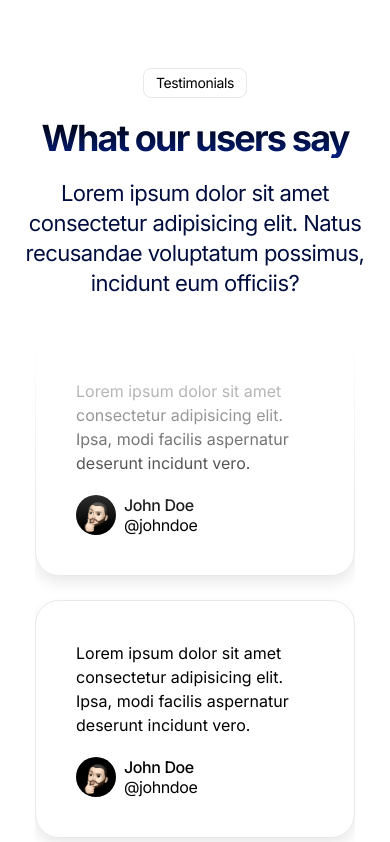
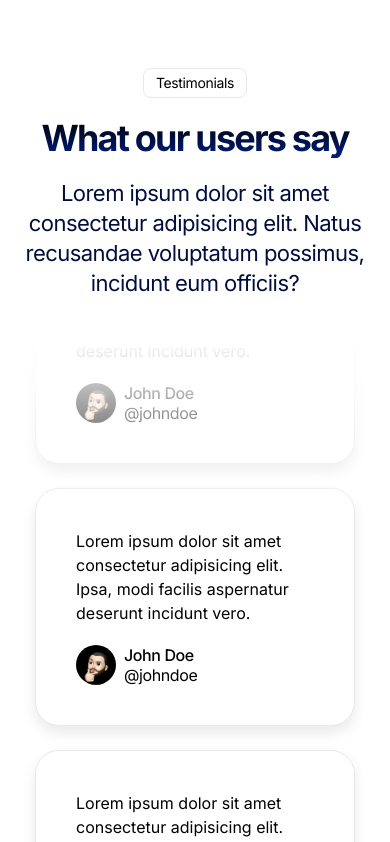
Before and after one commit to Cesare10-dev/landingpagentf, a Next.js app: page / in a window 390 px wide. Shown: the part 3980-4822 px from the top of the page. Built offline with nearby package versions, Linux system fonts and the light colour scheme.

Commit message:
animations on boxes

```diff
--- a/src/components/Testimonials.tsx
+++ b/src/components/Testimonials.tsx
@@ -1,6 +1,9 @@
+"use client";
 import avatar1 from "@/assets/img1.png";
 import Image from "next/image";
 import { twMerge } from "tailwind-merge";
+import { motion } from "framer-motion";
+import React from "react";
 
 const testimonials = [
   {
@@ -66,13 +69,21 @@
 const TestimonialsColumn = (props: {
   className?: string;
   testimonials: typeof testimonials;
+  duration?: number;
 }) => (
-  <div
-    className={twMerge(
-      "flex flex-col gap-6 mt-10 [mask-image:linear-gradient(to_bottom,transparent,black_25%,black_75%,transparent)]",
-      props.className
-    )}
+  <div className={props.className}>
+    <motion.div
+      animate={{ translateY: "-50%" }}
+      transition={{
+        duration: props.duration || 10,
+        repeat: Infinity,
+        ease: "linear",
+        repeatType: "loop",
+      }}
+      className="flex flex-col gap-6 pb-6"
     >
+      {[...new Array(2)].fill(0).map((_, index) => (
+        <React.Fragment key={index}>
           {props.testimonials.map(({ text, imageSrc, name, username }) => (
             <div key={username} className="card">
               <div>{text}</div>
@@ -85,12 +96,17 @@
                   className="w-10 h-10 rounded-full object-cover"
                 />
                 <div className="flex flex-col">
-            <div className="font-medium tracking-tight leading-5">{name}</div>
+                  <div className="font-medium tracking-tight leading-5">
+                    {name}
+                  </div>
                   <div className="tracking-tight leading-5">{username}</div>
                 </div>
               </div>
             </div>
           ))}
+        </React.Fragment>
+      ))}
+    </motion.div>
   </div>
 );
 
@@ -108,15 +124,17 @@
             recusandae voluptatum possimus, incidunt eum officiis?
           </p>
         </div>
-        <div className="flex justify-center gap-6">
-          <TestimonialsColumn testimonials={firstColumn} />
+        <div className="flex justify-center gap-6 mt-10 [mask-image:linear-gradient(to_bottom,transparent,black_25%,black_75%,transparent)] max-h-[738px] overflow-hidden">
+          <TestimonialsColumn testimonials={firstColumn} duration={14} />
           <TestimonialsColumn
             testimonials={secondColumn}
-            className="hidden md:flex"
+            className="hidden md:block"
+            duration={10}
           />
           <TestimonialsColumn
             testimonials={thirdColumn}
-            className="hidden lg:flex"
+            className="hidden lg:block"
+            duration={12}
           />
         </div>
       </div>
```
Lines whose indentation alone changed are shown as unchanged.
